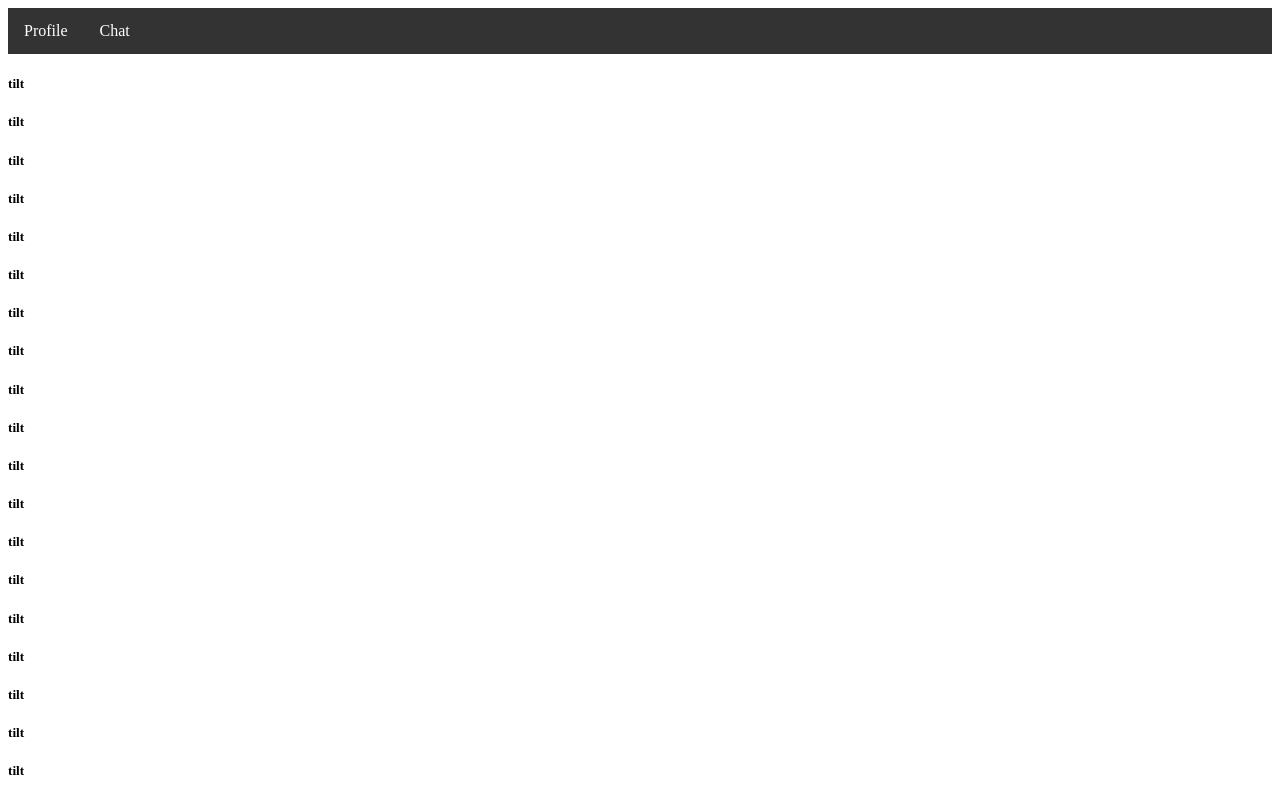
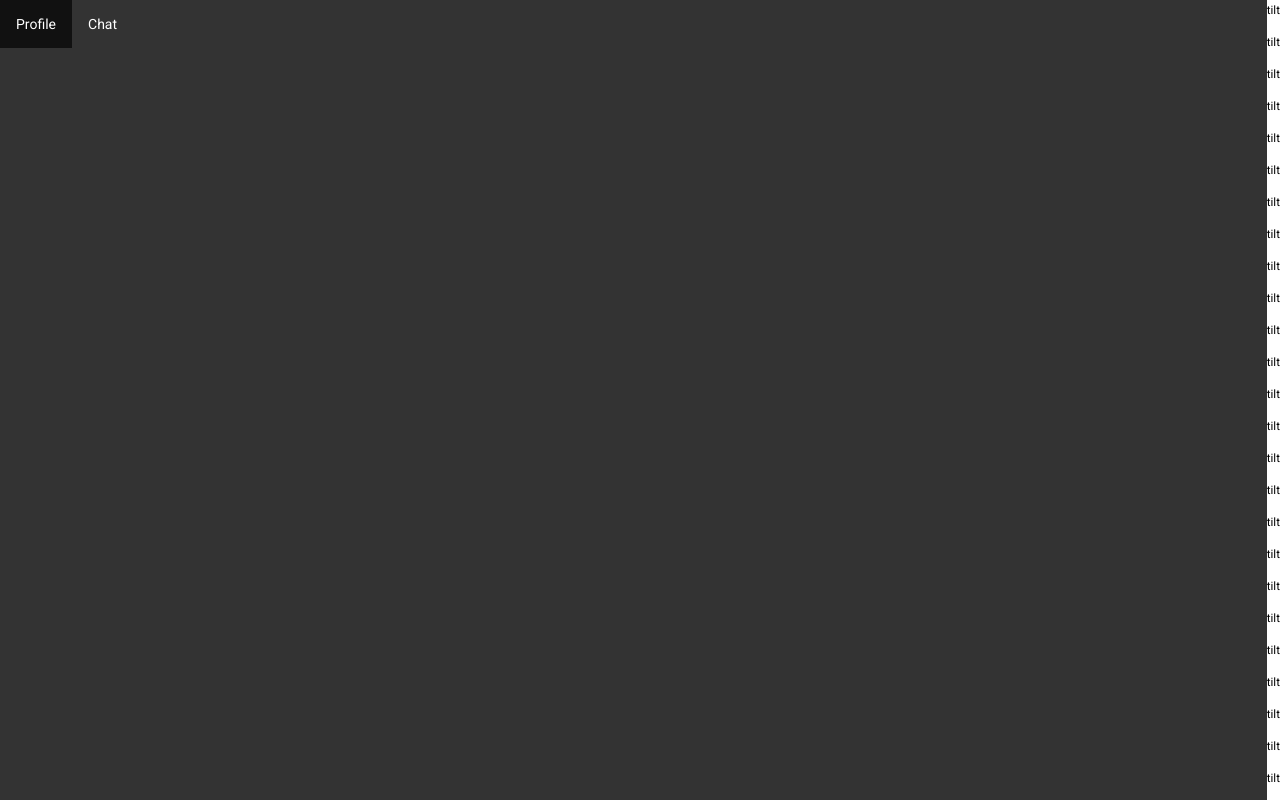
Before and after one commit to snitgaard/Matchmaking-frontend, an Angular app: page /Chat in a window 1280 px wide. Shown: the top 802 px of the page. Built offline with nearby package versions, Linux system fonts and the light colour scheme.

Commit message:
progress, material + flexlayout

```diff
--- a/angular.json
+++ b/angular.json
@@ -24,6 +24,7 @@
               "src/assets"
             ],
             "styles": [
+              "./node_modules/@angular/material/prebuilt-themes/deeppurple-amber.css",
               "src/styles.css"
             ],
             "scripts": []
@@ -87,6 +88,7 @@
               "src/assets"
             ],
             "styles": [
+              "./node_modules/@angular/material/prebuilt-themes/deeppurple-amber.css",
               "src/styles.css"
             ],
             "scripts": []
--- a/package.json
+++ b/package.json
@@ -12,10 +12,13 @@
   "private": true,
   "dependencies": {
     "@angular/animations": "~11.2.11",
+    "@angular/cdk": "^11.2.10",
     "@angular/common": "~11.2.11",
     "@angular/compiler": "~11.2.11",
     "@angular/core": "~11.2.11",
+    "@angular/flex-layout": "*",
     "@angular/forms": "~11.2.11",
+    "@angular/material": "^11.2.10",
     "@angular/platform-browser": "~11.2.11",
     "@angular/platform-browser-dynamic": "~11.2.11",
     "@angular/router": "~11.2.11",
--- a/src/App/app.component.html
+++ b/src/App/app.component.html
@@ -1,4 +1,4 @@
-<ul>
+<ul fxFlex>
   <li><a routerLink="/Profile">Profile</a></li>
   <li><a routerLink="/Chat">Chat</a></li>
 </ul>
--- a/src/App/app.module.ts
+++ b/src/App/app.module.ts
@@ -2,6 +2,8 @@
 import {AppComponent} from './app.component';
 import {AppRoutingModule} from './app-routing.module';
 import {BrowserModule} from '@angular/platform-browser';
+import { BrowserAnimationsModule } from '@angular/platform-browser/animations';
+import { FlexLayoutModule } from '@angular/flex-layout';
 
 @NgModule({
   declarations: [
@@ -10,7 +12,9 @@
 
 imports: [
   BrowserModule,
-  AppRoutingModule
+  AppRoutingModule,
+  BrowserAnimationsModule,
+  FlexLayoutModule,
 
 ],
   bootstrap: [AppComponent]
--- a/src/index.html
+++ b/src/index.html
@@ -7,8 +7,11 @@
   <meta name="viewport" content="width=device-width, initial-scale=1">
   <link rel="icon" type="image/x-icon" href="favicon.ico">
 
+  <link rel="preconnect" href="https://fonts.gstatic.com">
+  <link href="https://fonts.googleapis.com/css2?family=Roboto:wght@300;400;500&display=swap" rel="stylesheet">
+  <link href="https://fonts.googleapis.com/icon?family=Material+Icons" rel="stylesheet">
 </head>
-<body>
+<body class="mat-typography">
   <app-root></app-root>
 </body>
 </html>
--- a/src/styles.css
+++ b/src/styles.css
@@ -1 +1,4 @@
 /* You can add global styles to this file, and also import other style files */
+
+html, body { height: 100%; }
+body { margin: 0; font-family: Roboto, "Helvetica Neue", sans-serif; }
```
Also changed, not shown: 1 other file (tests, documents, lock files or other folders).
